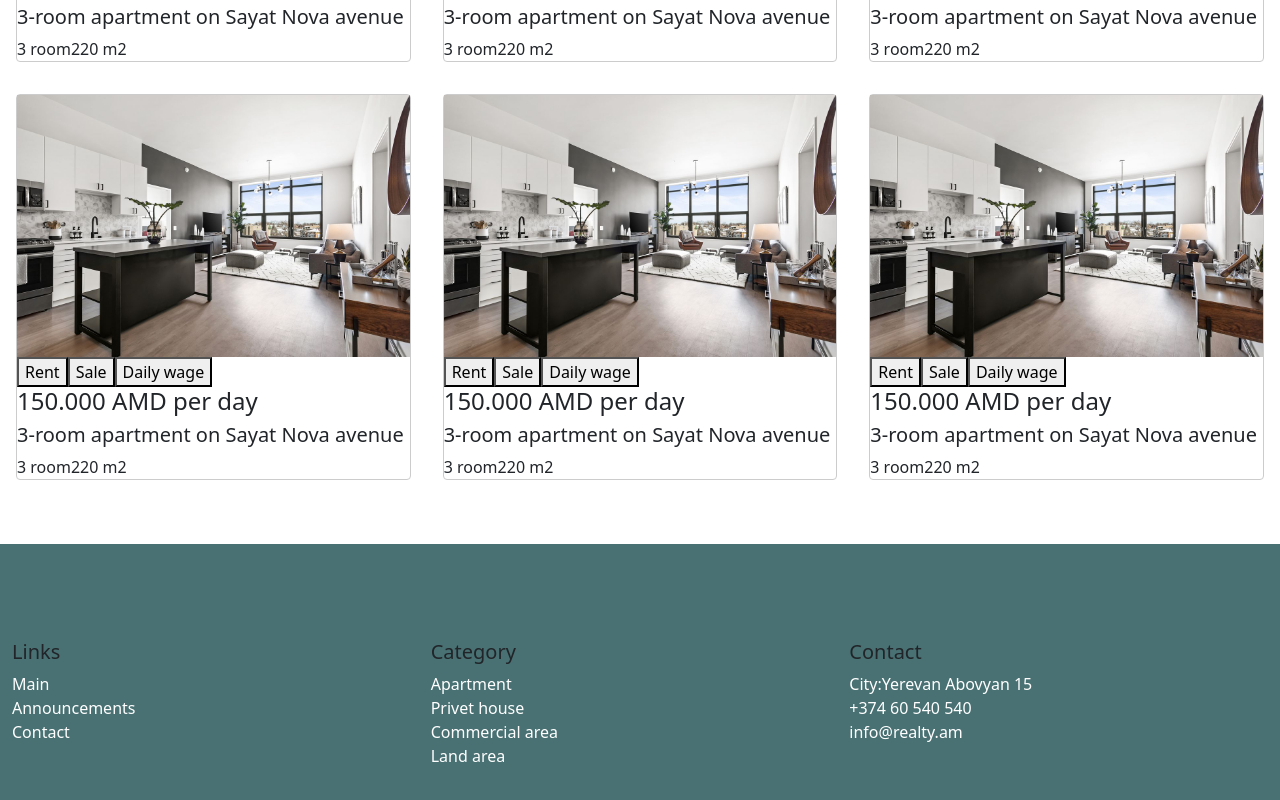
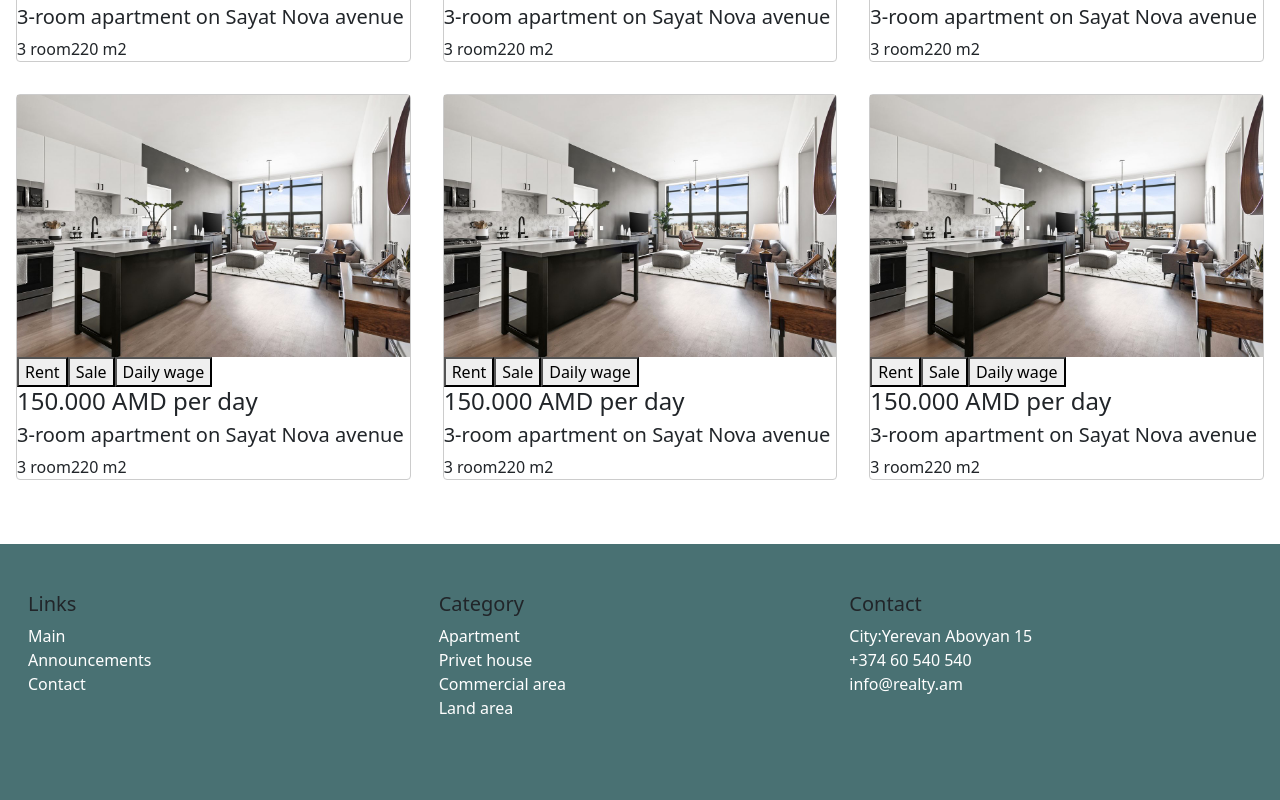
Before and after one commit to ma4taDev/silver, an Angular app: page / in a window 1280 px wide. Shown: the part 1523-2323 px from the top of the page. Built offline with nearby package versions, Linux system fonts and the light colour scheme.

Commit message:
fix: fix footer

```diff
--- a/src/app/components/shared/footer/footer.component.html
+++ b/src/app/components/shared/footer/footer.component.html
@@ -1,26 +1,24 @@
-<div class=" container-fluid mt-5 footer-class">
-    <div class="row">
-        <div class="col-lg-12 row mt-5">
-            <div class="col-lg-4 mt-5">
+<div class="container-fluid mt-5 footer-class">
+    <div class="container-xxl">
+        <div class="col-lg-12 row py-5">
+            <div class="col ms-1">
                 <h5>Links</h5>
                 <a class="" href="">Main</a><br>
                 <a href="">Announcements</a><br>
                 <a href="">Contact</a><br>
             </div>
-            <div class="col-lg-4 mt-5">
+            <div class="col ms-1">
                 <h5>Category</h5>
                 <a href="">Apartment</a><br>
                 <a href="">Privet house</a><br>
                 <a href="">Commercial area</a><br>
                 <a href="">Land area</a>
             </div>
-            <div class="col-lg-4 mt-5">
+            <div class="col ms-1">
                 <h5>Contact</h5>
                 <a href="https://goo.gl/maps/AdaGcsR899GgvPfP6" target="_blank">City:Yerevan Abovyan 15</a><br>
                 <a href="tel:+37460540540">+374 60 540 540</a><br>
                 <a href="mailto:info@realty.am">info@realty.am</a><br>
-
-
             </div>
         </div>
         <div>
```
